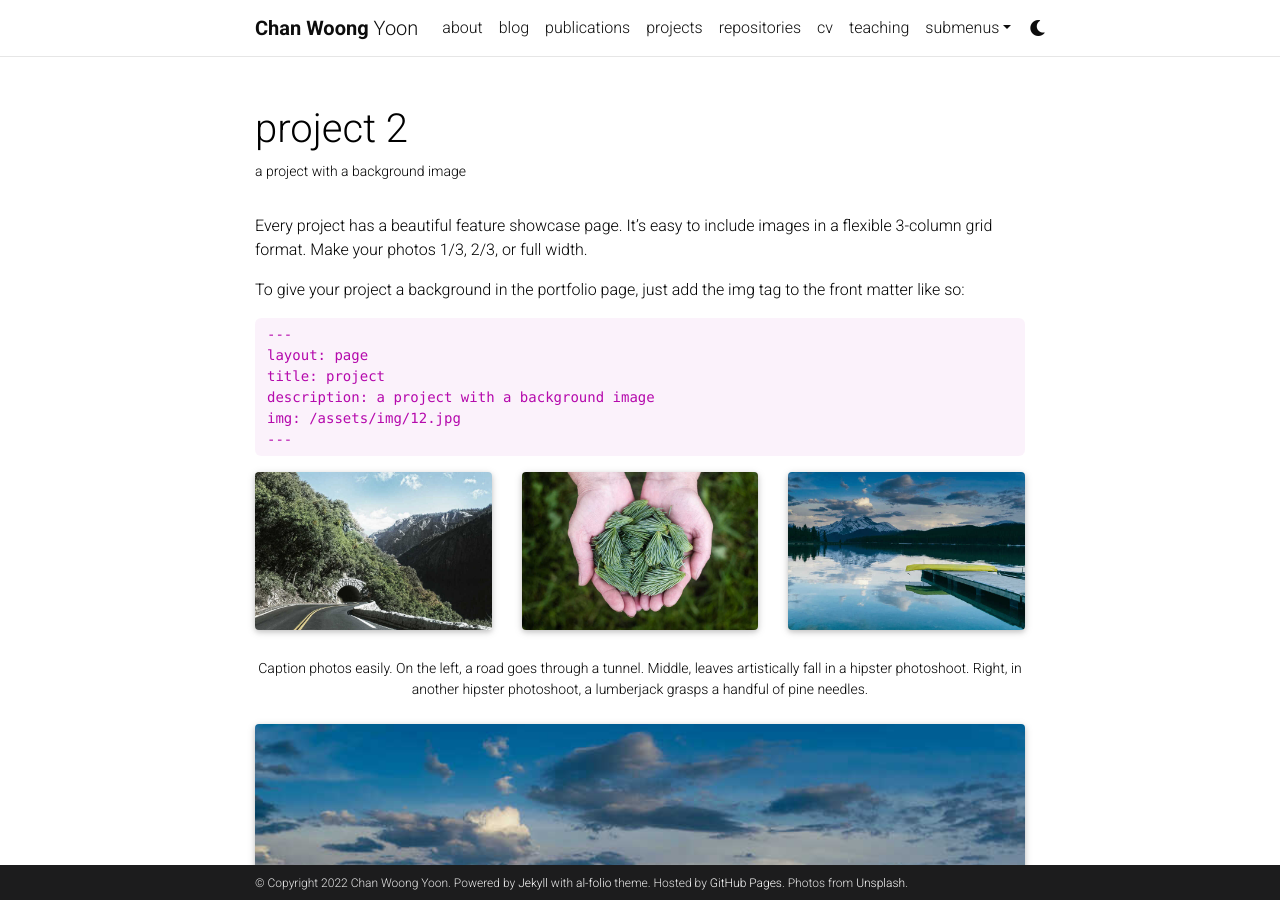
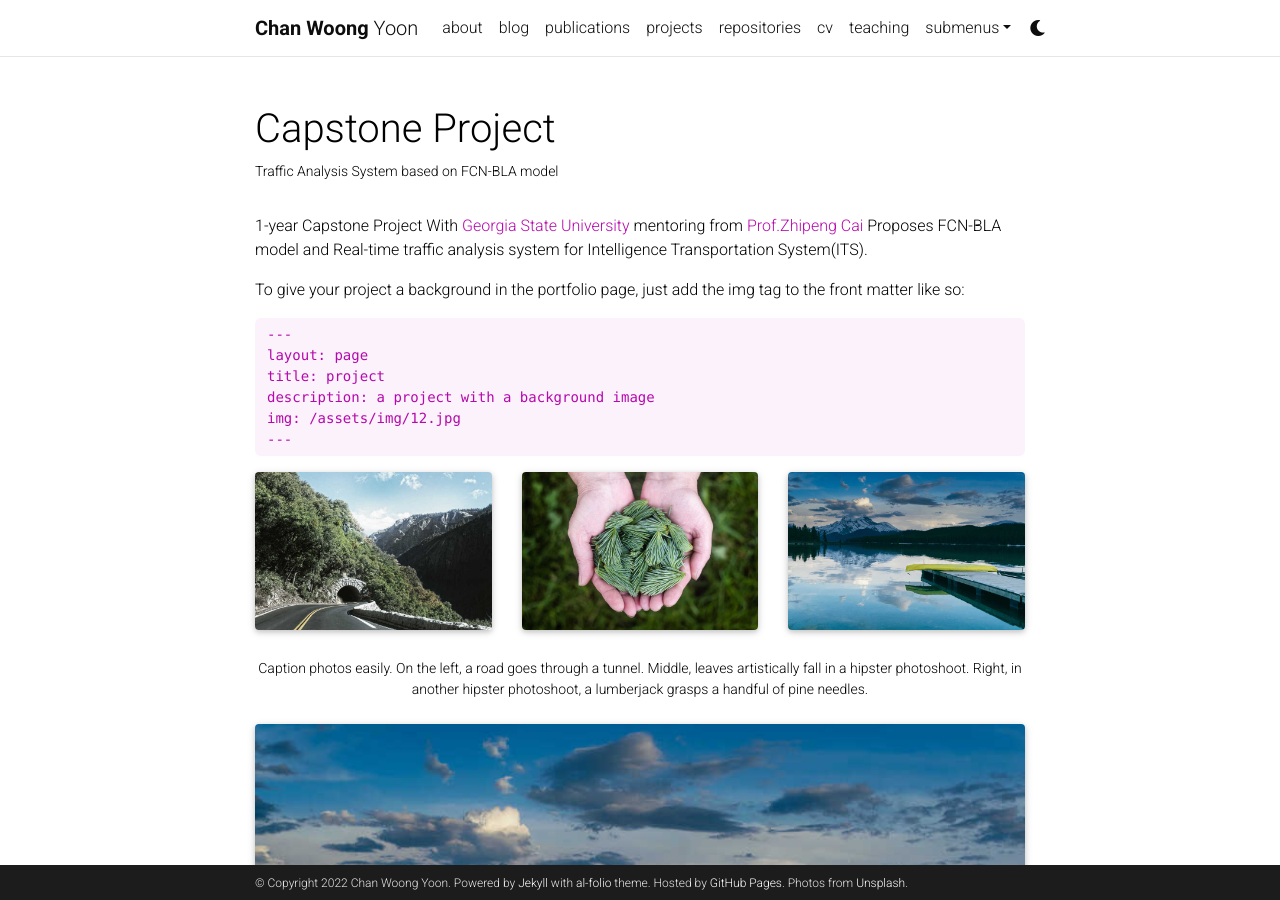
Before and after one commit to qicqock/qicqock.github.io, a Jekyll site: the page built from _projects/2_project.md, in a window 1280 px wide and 900 px high. Built offline with Jekyll 4.4.1, drawn with Linux system fonts in a browser that asks for light colours; full-size pictures stand in for the smaller copies a plugin makes; comment, search, counter and statistics services are not loaded; a style sheet for code colours, icons or effects is not loaded.

Commit message:
Update 2_project.md

```diff
--- a/_projects/2_project.md
+++ b/_projects/2_project.md
@@ -1,15 +1,15 @@
 ---
 layout: page
-title: project 2
-description: a project with a background image
+title: Capstone Project
+description: Traffic Analysis System based on FCN-BLA model
 img: assets/img/3.jpg
 importance: 2
 category: work
 ---
 
-Every project has a beautiful feature showcase page.
-It's easy to include images in a flexible 3-column grid format.
-Make your photos 1/3, 2/3, or full width.
+1-year Capstone Project With <a href='https://www.gsu.edu/'>Georgia State University</a> mentoring from <a href='http://cai.csgsu.org/'>Prof.Zhipeng Cai</a>
+Proposes FCN-BLA model and Real-time traffic analysis system for Intelligence Transportation System(ITS).
+
 
 To give your project a background in the portfolio page, just add the img tag to the front matter like so:
 
```
